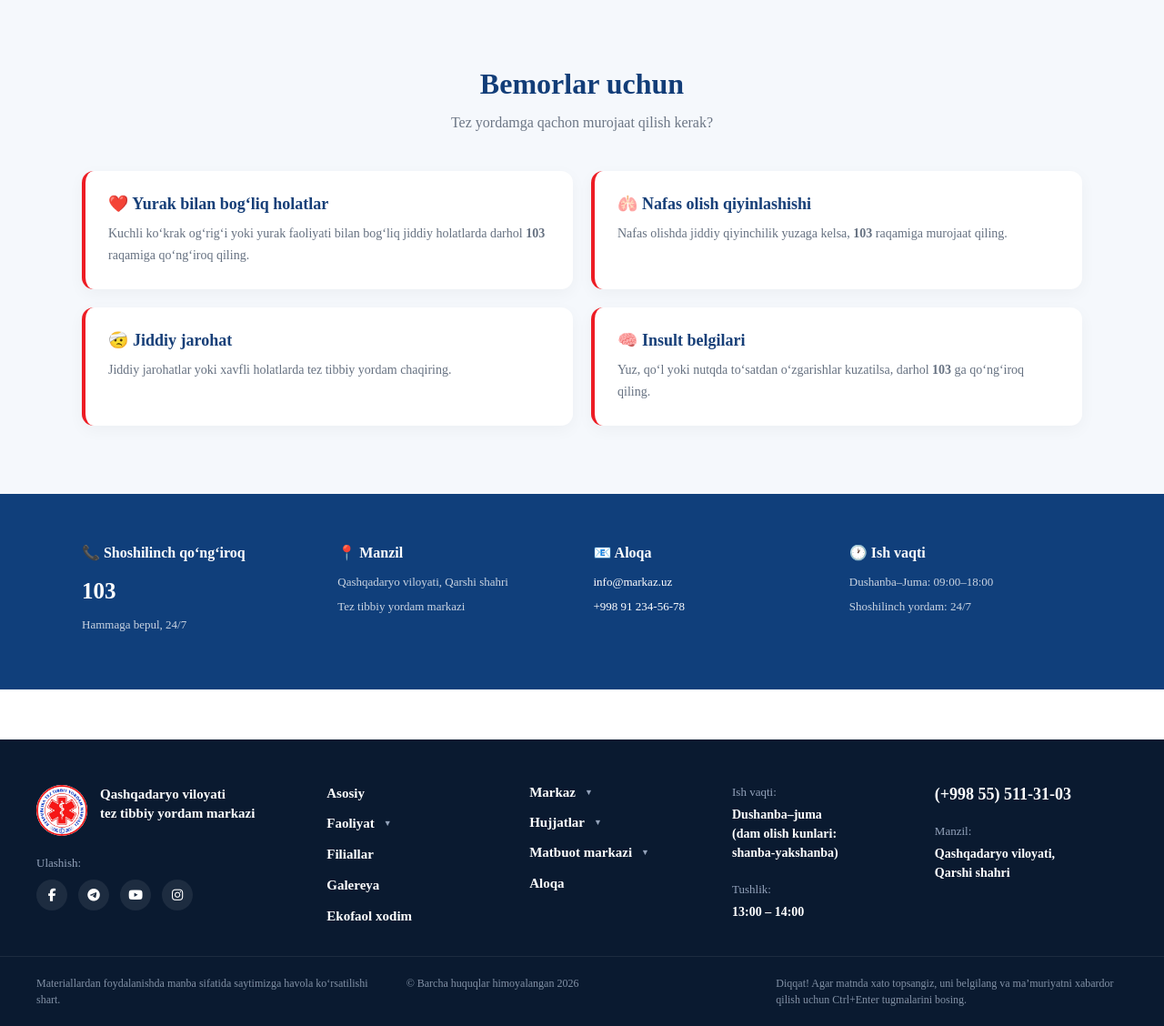
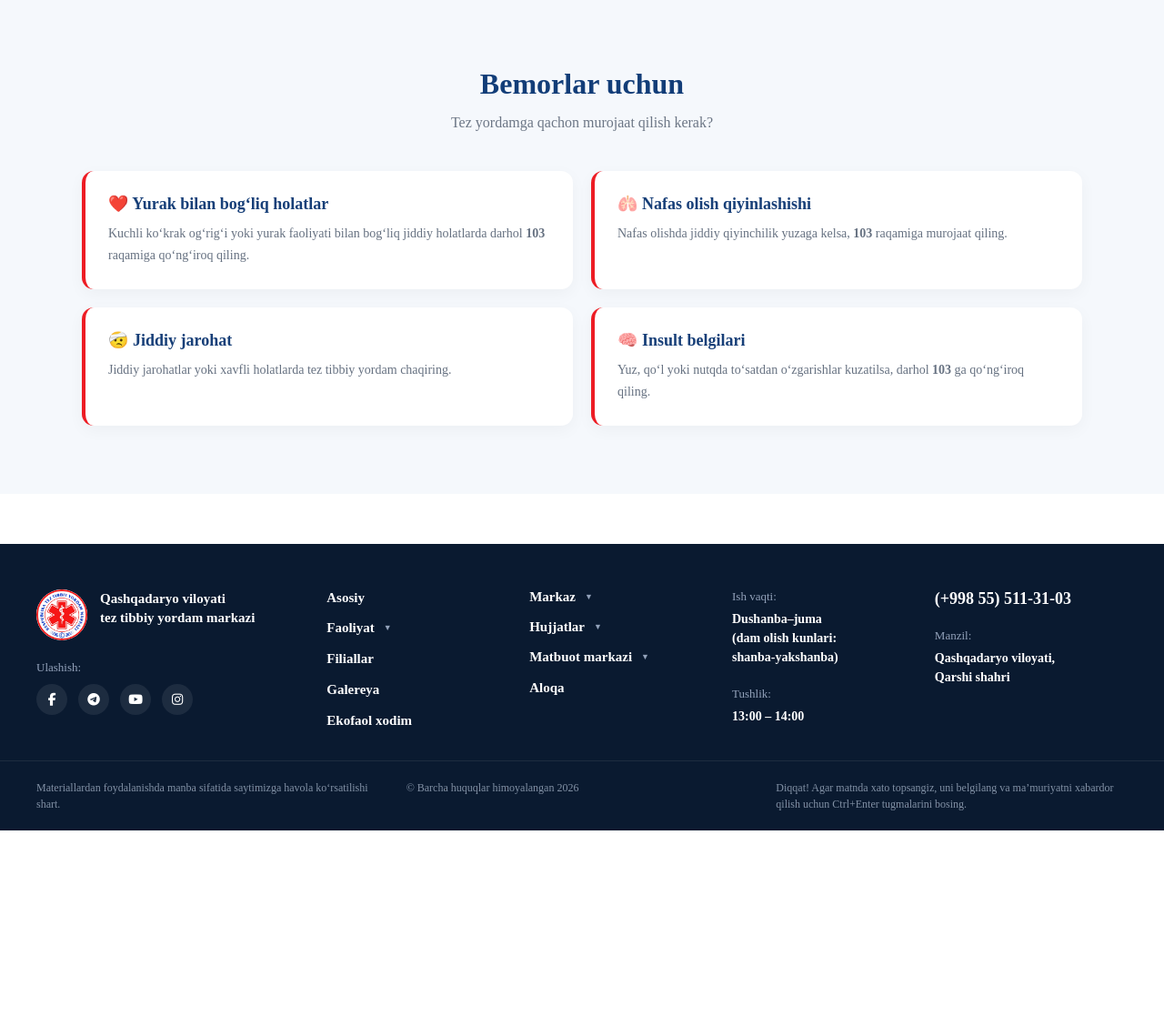
Before and after one commit to NwBornoy/TTYM-sayt, a Django app: page / in a window 1280 px wide. Shown: the part 3390-4518 px from the top of the page at 91% size. After the commit the page ends 4303 px from the top, so only its background shows below. Run offline with Django 4.2, Linux system fonts and the light colour scheme; data that the repository does not hold is empty; some libraries are stand-ins or nearby versions.

```diff
--- a/blog/templates/blog/home.html
+++ b/blog/templates/blog/home.html
@@ -1496,91 +1496,7 @@ title="Instagram">
     </section>
 
 
-    <!-- =====================================================
-         ALOQA
-         ===================================================== -->
-
-    <section class="contact-section">
-
-        <div class="contact-container">
-
-            <div class="contact-info">
-
-                <h3>
-                    📞 Shoshilinch qo‘ng‘iroq
-                </h3>
-
-                <p>
-                    <strong>103</strong>
-                </p>
-
-                <p>
-                    Hammaga bepul, 24/7
-                </p>
-
-            </div>
-
-
-            <div class="contact-info">
-
-                <h3>
-                    📍 Manzil
-                </h3>
-
-                <p>
-                    Qashqadaryo viloyati,
-                    Qarshi shahri
-                </p>
-
-                <p>
-                    Tez tibbiy yordam markazi
-                </p>
-
-            </div>
-
-
-            <div class="contact-info">
-
-                <h3>
-                    📧 Aloqa
-                </h3>
-
-                <p>
-                    <a href="mailto:info@markaz.uz">
-                        info@markaz.uz
-                    </a>
-                </p>
-
-                <p>
-                    <a href="tel:+998912345678">
-                        +998 91 234-56-78
-                    </a>
-                </p>
-
-            </div>
-
-
-            <div class="contact-info">
-
-                <h3>
-                    🕐 Ish vaqti
-                </h3>
-
-                <p>
-                    Dushanba–Juma:
-                    09:00–18:00
-                </p>
-
-                <p>
-                    Shoshilinch yordam:
-                    24/7
-                </p>
-
-            </div>
-
-        </div>
-
-    </section>
+
 
 </div>
 <script src="{% static 'blog/branches.js' %}"></script>
```
